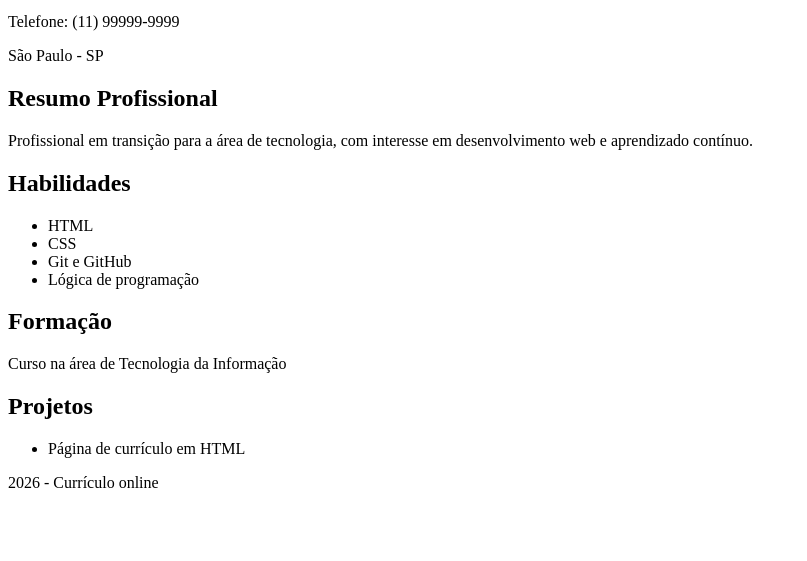
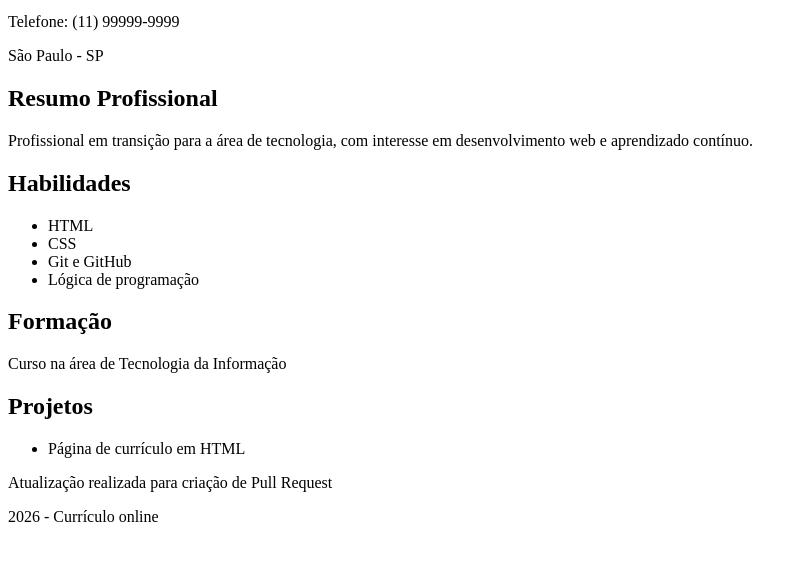
Before and after one commit to moniquesato/curriculo-html, a plain HTML site: page index.html in a window 1280 px wide. Shown: the part 101-662 px from the top of the page, without its empty margins (0-807 px from the left). Drawn offline with Linux system fonts and the light colour scheme.

Commit message:
Update index.html
alteracao-pr

```diff
--- a/index.html
+++ b/index.html
@@ -48,6 +48,8 @@ Profissional em transição para a área de tecnologia, com interesse em desenvo
 
 </main>
 
+<p>Atualização realizada para criação de Pull Request</p>
+
 <footer>
 <p>2026 - Currículo online</p>
 </footer>
```
